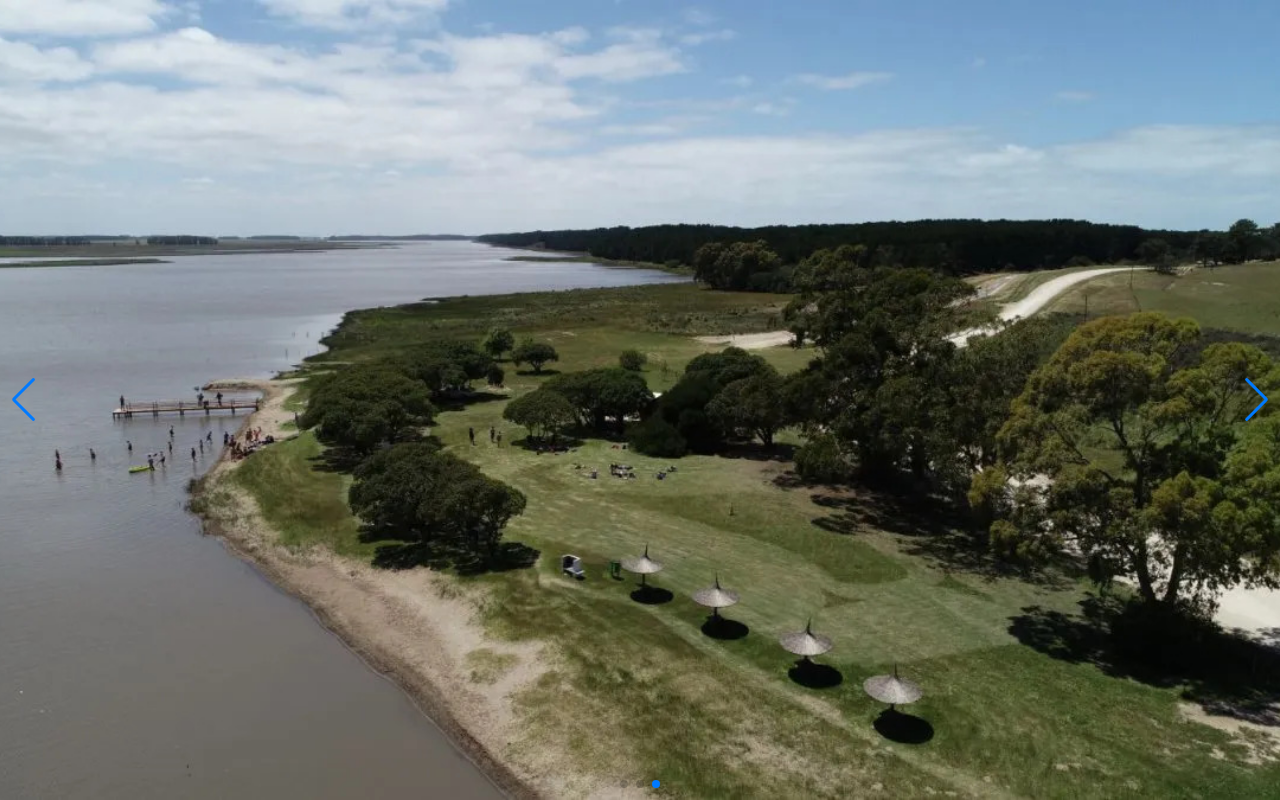
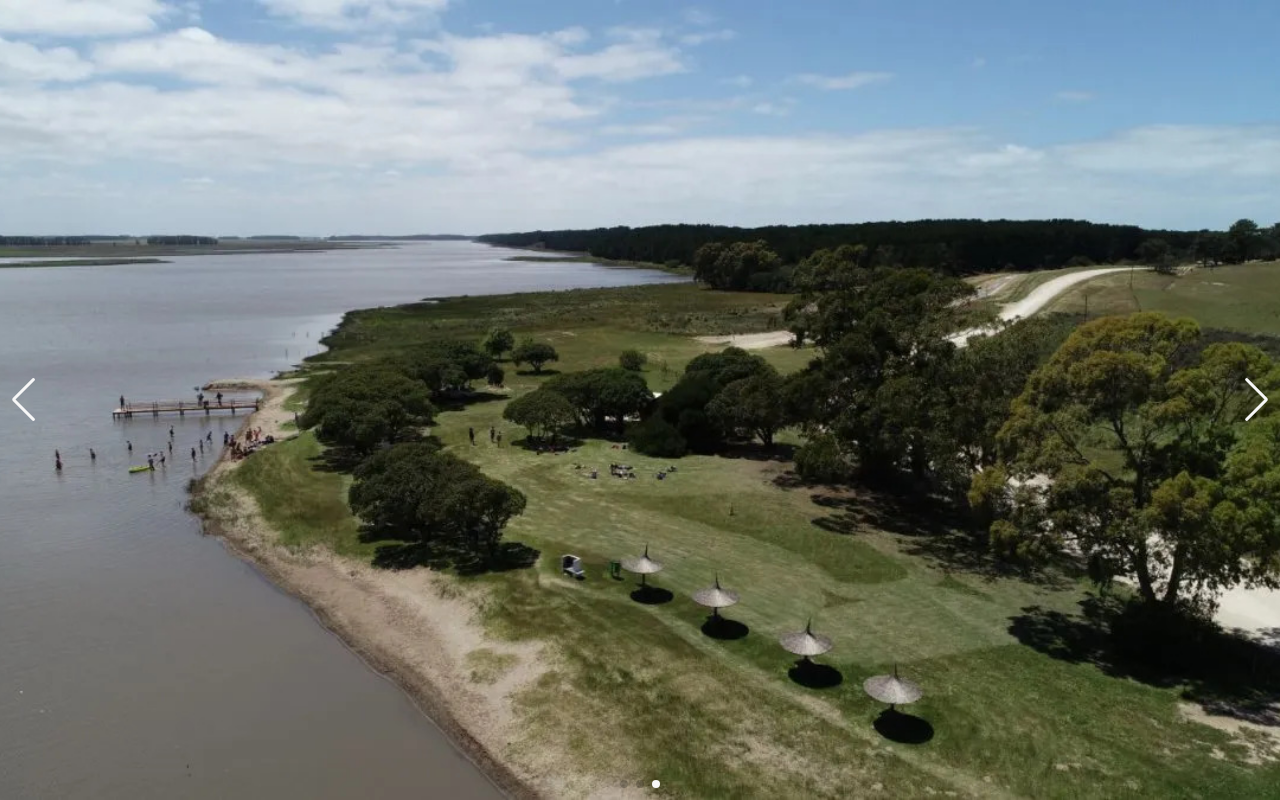
Before and after one commit to enzo952008/TrabajoFinalFullStack, a React (Create React App) app in the folder web-balneariosc/: page / in a window 1280 px wide. Built offline with nearby package versions, Linux system fonts and the light colour scheme.

Commit message:
estilos para elementos de paginacion y navegacion

```diff
--- a/web-balneariosc/src/carousel/carousel.css
+++ b/web-balneariosc/src/carousel/carousel.css
@@ -17,3 +17,11 @@
     object-fit: cover;
     width: 100%;
 }
+
+.swiper-button-prev::after, .swiper-button-next::after {
+    color: #f7f7f7;
+}
+
+.swiper-pagination > .swiper-pagination-bullet-active {
+    background-color: #f7f7f7;
+}
```
